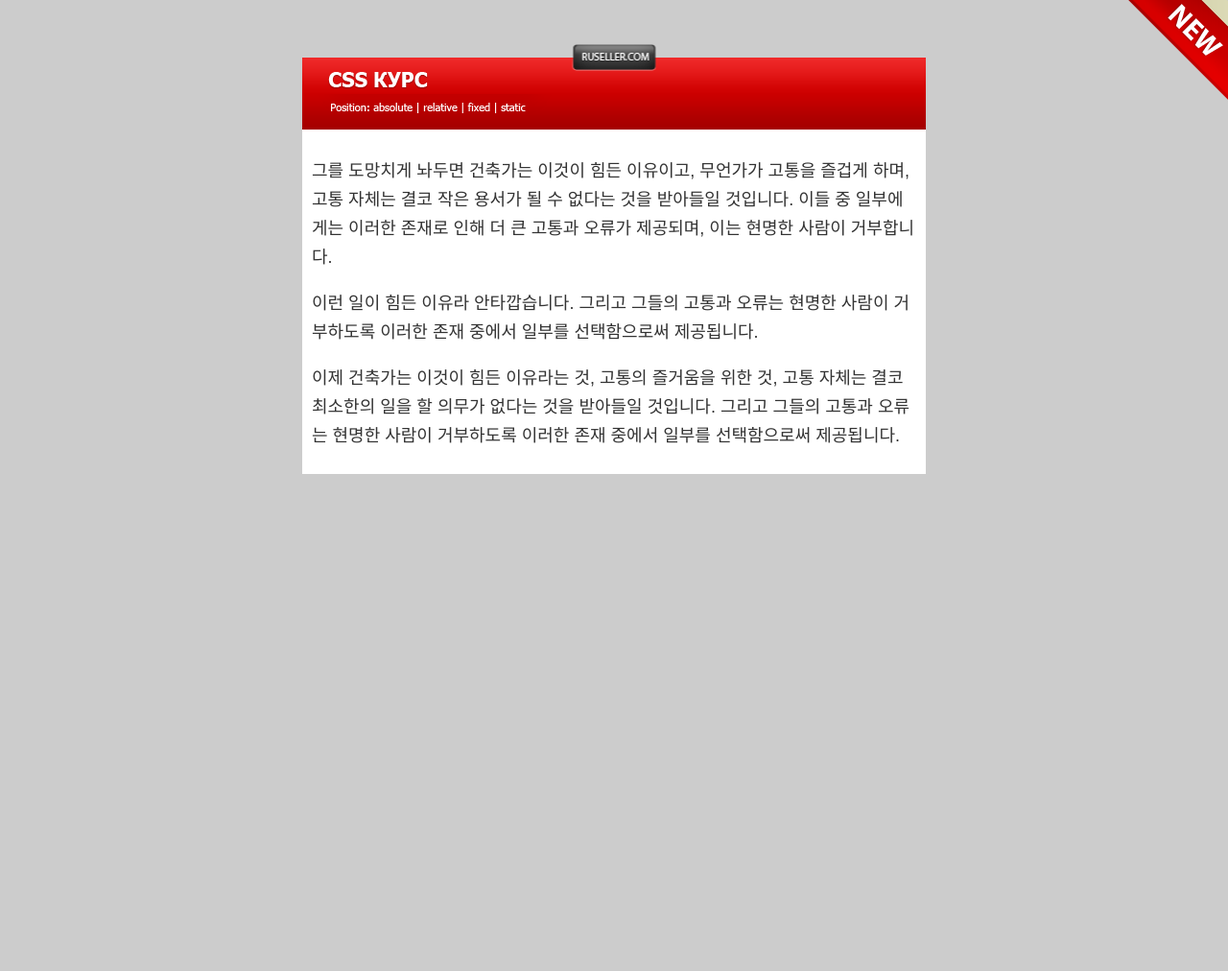
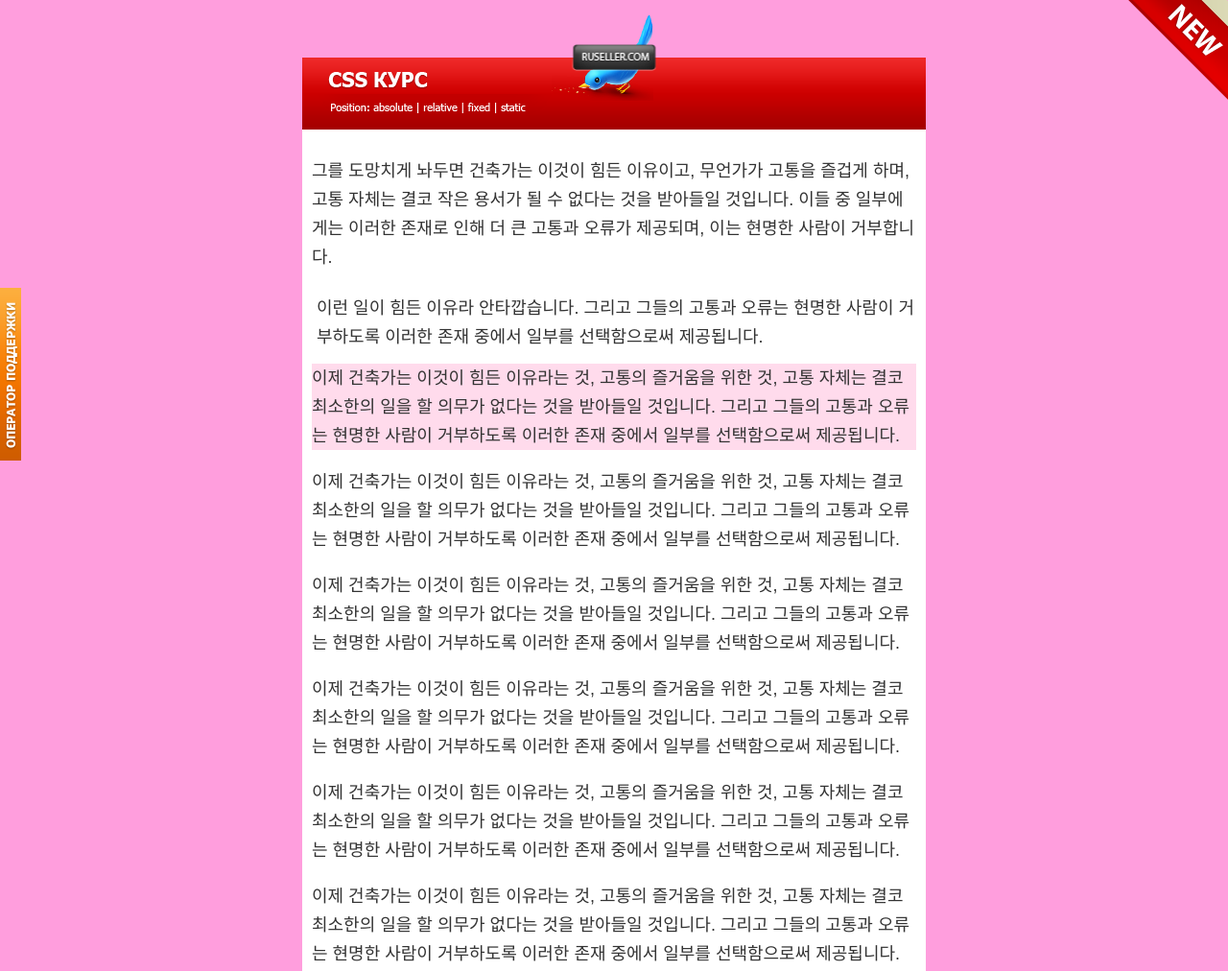
Before and after one commit to bondareva1708/step03-, a plain HTML site: page index.html in a window 1280 px wide. Shown: the top 1012 px of the page at 96% size. Before the commit the page ends 800 px from the top, so only its background shows below. Drawn offline with Linux system fonts and the light colour scheme.

Commit message:
Add files via upload

```diff
--- a/css/main.css
+++ b/css/main.css
@@ -7,7 +7,7 @@
     box-sizing:border-box;
 }
 body{
-    background: #ccc;
+    background: #ff9edd;
 font-family:sans-serif;
 font-size:18px;
 line-height:30px;
@@ -42,4 +42,31 @@ main p{
     left: 50%;
     top: -14px;
     transform: translateX(-50%);
+    z-index: 10;
 }
+
+.oper{
+    position: fixed;
+    top: 300px;
+    left: 0;
+}
+
+.rel_p{
+    position: relative;
+    top: 5px;
+    left: 5px;
+}
+
+.stic_p{
+    background-color: #ffbcdc88;
+    position: sticky;
+    top: 0;
+}
+
+.bird{
+    position: absolute;
+    left: 40%;
+    top: -45px;
+    z-index: 9;
+
+}
--- a/index.html
+++ b/index.html
@@ -12,13 +12,28 @@
             <a href="">
             <img src="img/button1.png" alt="" class="button">
             </a>
+            <img src="img/bird.png" class="bird" alt="">
         </header>
         <main>
             <a href="#">
             <img src="img/new.png" alt="" class="new">
             </a>
+            <a href="#">
+            <img src="img/operator.png" alt="" class="oper">
+            </a>
             <p>그를 도망치게 놔두면 건축가는 이것이 힘든 이유이고, 무언가가 고통을 즐겁게 하며, 고통 자체는 결코 작은 용서가 될 수 없다는 것을 받아들일 것입니다. 이들 중 일부에게는 이러한 존재로 인해 더 큰 고통과 오류가 제공되며, 이는 현명한 사람이 거부합니다.</p>
-            <p>이런 일이 힘든 이유라 안타깝습니다. 그리고 그들의 고통과 오류는 현명한 사람이 거부하도록 이러한 존재 중에서 일부를 선택함으로써 제공됩니다.</p>
+            <p class="rel_p">이런 일이 힘든 이유라 안타깝습니다. 그리고 그들의 고통과 오류는 현명한 사람이 거부하도록 이러한 존재 중에서 일부를 선택함으로써 제공됩니다.</p>
+            <p class="stic_p">이제 건축가는 이것이 힘든 이유라는 것, 고통의 즐거움을 위한 것, 고통 자체는 결코 최소한의 일을 할 의무가 없다는 것을 받아들일 것입니다. 그리고 그들의 고통과 오류는 현명한 사람이 거부하도록 이러한 존재 중에서 일부를 선택함으로써 제공됩니다.</p>
+            <p>이제 건축가는 이것이 힘든 이유라는 것, 고통의 즐거움을 위한 것, 고통 자체는 결코 최소한의 일을 할 의무가 없다는 것을 받아들일 것입니다. 그리고 그들의 고통과 오류는 현명한 사람이 거부하도록 이러한 존재 중에서 일부를 선택함으로써 제공됩니다.</p>
+            <p>이제 건축가는 이것이 힘든 이유라는 것, 고통의 즐거움을 위한 것, 고통 자체는 결코 최소한의 일을 할 의무가 없다는 것을 받아들일 것입니다. 그리고 그들의 고통과 오류는 현명한 사람이 거부하도록 이러한 존재 중에서 일부를 선택함으로써 제공됩니다.</p>
+            <p>이제 건축가는 이것이 힘든 이유라는 것, 고통의 즐거움을 위한 것, 고통 자체는 결코 최소한의 일을 할 의무가 없다는 것을 받아들일 것입니다. 그리고 그들의 고통과 오류는 현명한 사람이 거부하도록 이러한 존재 중에서 일부를 선택함으로써 제공됩니다.</p>
+            <p>이제 건축가는 이것이 힘든 이유라는 것, 고통의 즐거움을 위한 것, 고통 자체는 결코 최소한의 일을 할 의무가 없다는 것을 받아들일 것입니다. 그리고 그들의 고통과 오류는 현명한 사람이 거부하도록 이러한 존재 중에서 일부를 선택함으로써 제공됩니다.</p>
+            <p>이제 건축가는 이것이 힘든 이유라는 것, 고통의 즐거움을 위한 것, 고통 자체는 결코 최소한의 일을 할 의무가 없다는 것을 받아들일 것입니다. 그리고 그들의 고통과 오류는 현명한 사람이 거부하도록 이러한 존재 중에서 일부를 선택함으로써 제공됩니다.</p>
+            <p>이제 건축가는 이것이 힘든 이유라는 것, 고통의 즐거움을 위한 것, 고통 자체는 결코 최소한의 일을 할 의무가 없다는 것을 받아들일 것입니다. 그리고 그들의 고통과 오류는 현명한 사람이 거부하도록 이러한 존재 중에서 일부를 선택함으로써 제공됩니다.</p>
+            <p>이제 건축가는 이것이 힘든 이유라는 것, 고통의 즐거움을 위한 것, 고통 자체는 결코 최소한의 일을 할 의무가 없다는 것을 받아들일 것입니다. 그리고 그들의 고통과 오류는 현명한 사람이 거부하도록 이러한 존재 중에서 일부를 선택함으로써 제공됩니다.</p>
+            <p>이제 건축가는 이것이 힘든 이유라는 것, 고통의 즐거움을 위한 것, 고통 자체는 결코 최소한의 일을 할 의무가 없다는 것을 받아들일 것입니다. 그리고 그들의 고통과 오류는 현명한 사람이 거부하도록 이러한 존재 중에서 일부를 선택함으로써 제공됩니다.</p>
+            <p>이제 건축가는 이것이 힘든 이유라는 것, 고통의 즐거움을 위한 것, 고통 자체는 결코 최소한의 일을 할 의무가 없다는 것을 받아들일 것입니다. 그리고 그들의 고통과 오류는 현명한 사람이 거부하도록 이러한 존재 중에서 일부를 선택함으로써 제공됩니다.</p>
+            <p>이제 건축가는 이것이 힘든 이유라는 것, 고통의 즐거움을 위한 것, 고통 자체는 결코 최소한의 일을 할 의무가 없다는 것을 받아들일 것입니다. 그리고 그들의 고통과 오류는 현명한 사람이 거부하도록 이러한 존재 중에서 일부를 선택함으로써 제공됩니다.</p>
             <p>이제 건축가는 이것이 힘든 이유라는 것, 고통의 즐거움을 위한 것, 고통 자체는 결코 최소한의 일을 할 의무가 없다는 것을 받아들일 것입니다. 그리고 그들의 고통과 오류는 현명한 사람이 거부하도록 이러한 존재 중에서 일부를 선택함으로써 제공됩니다.</p>
         </main>
     </div>
```
